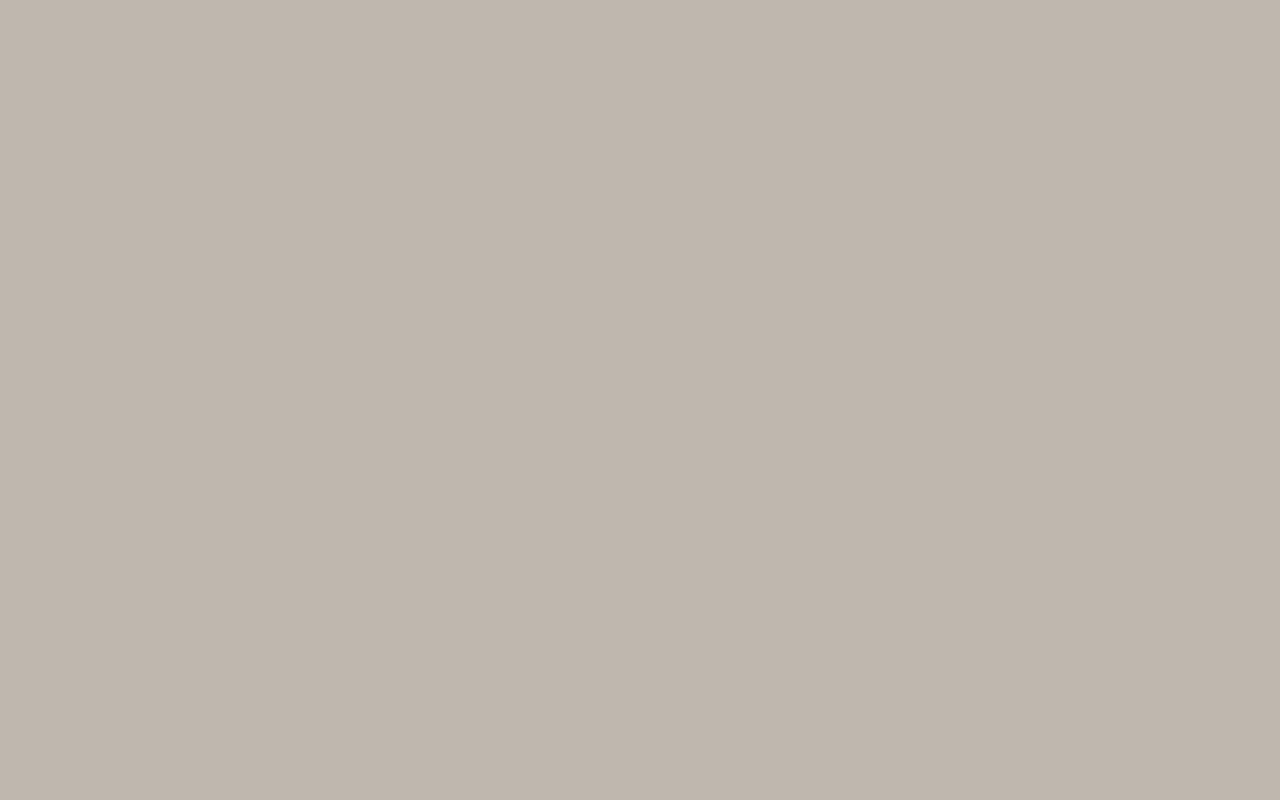
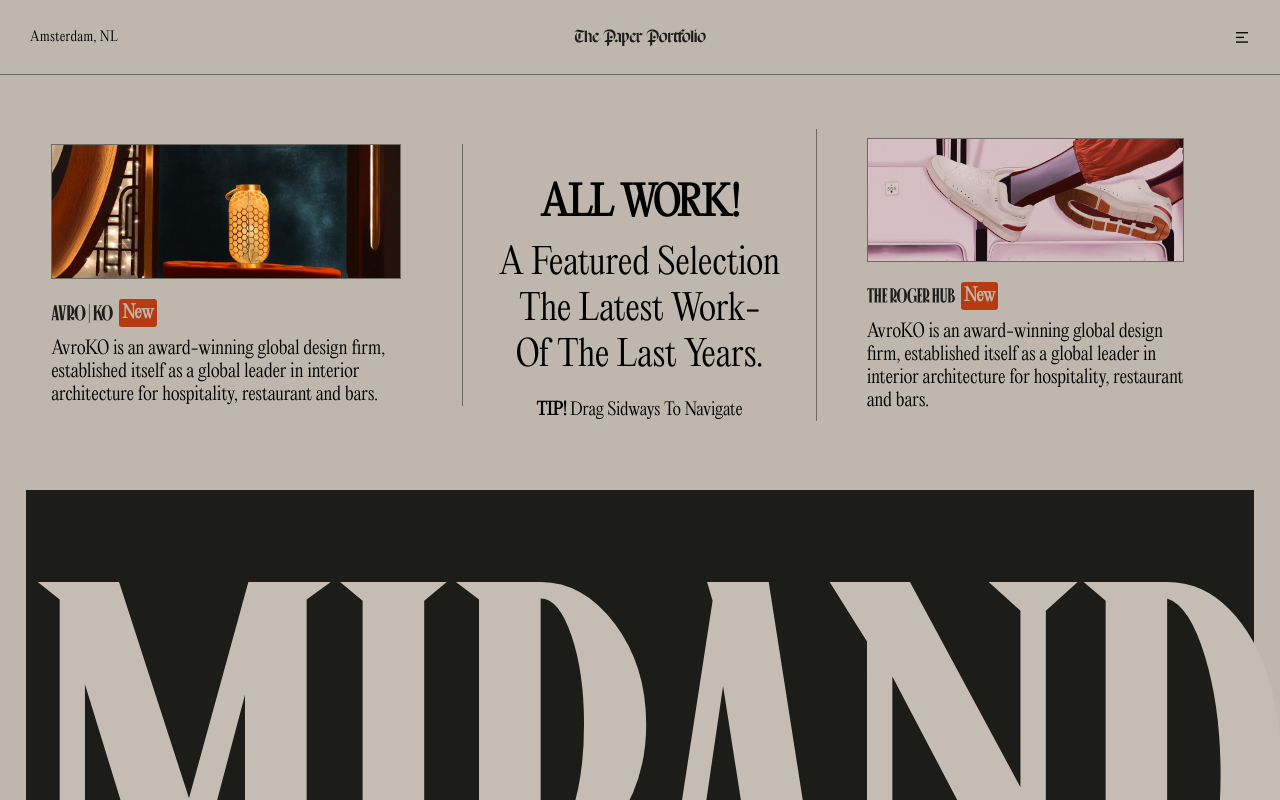
Before and after one commit to Website-Clone-Practice/Niccmirandaclone, a plain HTML site: page index.html in a window 1280 px wide. Drawn offline with nearby package versions, Linux system fonts and the light colour scheme.

Commit message:
navbar and feature section added

```diff
--- a/index.html
+++ b/index.html
@@ -5,13 +5,65 @@
     <meta name="viewport" content="width=device-width, initial-scale=1.0">
     <title>Document</title>
     <link rel="stylesheet" href="style.css">
+    <link
+    href="https://cdn.jsdelivr.net/npm/remixicon@4.5.0/fonts/remixicon.css"
+    rel="stylesheet"
+/>
 </head>
 <body>
 
     <div id="main">
         <div id="page1">
 
+            <div id="navbar">
+                <h5>Amsterdam, NL</h5>
+                <img id="headerimg" src="./Resources/navbarlogo.svg" alt="" srcset="">
+                <i class="ri-menu-2-line"></i>
+            </div>
+
+            <div id="featuresec">
+                <div class="box" id="box1">
+                    <div id="imgdiv">
+                        <img id="featureimg" src="./Resources/feature1img.jpeg" alt="" srcset="">
+                    </div>
+                    <h3>
+
+                        <img id="featuretitle" src="./Resources/feature1heading.svg" alt="" srcset=""> <span id="new">New</span>
+                    </h3>
+                    <p id="featuredes">AvroKO is an award-winning global design firm, established itself as a global leader in interior architecture for hospitality, restaurant and bars. </p>
+
+                </div>
+
+
+
+                <div class="box" id="box2">
+                    <h2>All Work!</h2>
+                    <h3>A featured Selection <br> the latest work-<br> of the last years. </h3>
+                    <p><Span>Tip!  </Span> Drag Sidways To Navigate</p>
+                </div>
+
+                <div class="box" id="box3">
+                    <div id="imgdiv">
+                        <img id="featureimg" src="./Resources/feature2img.jpeg" alt="" srcset="">
+                    </div>
+                    <h3 id="imgtitlenew">
+                        <img id="featuretitle" src="./Resources/rogerhub.svg" alt="" srcset=""> <span id="new">New</span>
+                    </h3>
+                    <p>AvroKO is an award-winning global design firm, established itself as a global leader in interior architecture for hospitality, restaurant and bars. </p>
+
+                </div>
+
+
+
+             </div>
+
+            <h1 id="mirandasec">MIRANDA</h1>
+
         </div>
+
+
+
+
     </div>
 
 
--- a/style.css
+++ b/style.css
@@ -1,3 +1,14 @@
+@font-face {
+    font-family: Editorial New Light;
+    src: url(./Fonts/5f242a694256f02b944d5767_EditorialNew-Light.ttf);
+}
+
+
+@font-face {
+    font-family: Canopee;
+    src: url(./Fonts/616fd1dd00cf6c70f978fc69_Canopee.ttf);
+}
+
 * {
     margin: 0;
     padding: 0;
@@ -7,10 +18,251 @@
 html, body {
     width: 100%;
     height: 100%;
+    font-family: Editorial New,sans-serif;
+    font-weight: 300;
+
 }
 
 #page1 {
+    min-height: 100vh;
     width: 100vw;
     background-color: #BFB7AE;
     height: 100vh;
+    position: relative;
+    overflow-x: hidden;
 }
+
+#navbar {
+    z-index: 1000;
+   position: sticky;
+   top: 0;
+   left: 0;
+   background-color: #BFB7AE;
+    height: 75px;
+    width: 100%;
+    display: flex;
+    align-items: center;
+    justify-content: space-between;
+    padding: 0 30px;
+    border-bottom: 1px solid rgba(29, 29, 27, .5);
+}
+
+#navbar  h5 {
+    font-family:Editorial New Light ;
+    font-weight: 500;
+    width: 30%;
+    letter-spacing: 0.3px;
+}
+
+#headerimg {
+   height: 27%;
+
+}
+
+#navbar i {
+    width: 30%;
+    text-align: right;
+
+}
+
+
+/*  */
+
+#featuresec {
+    height: 50vh;
+    align-items: center;
+    justify-content: center;
+    display: flex;
+    padding: 3vh 4vw;
+
+}
+
+
+#box1 {
+    /* background-color: red; */
+    width: 35%;
+    border: none;
+    border-right: 1px solid rgba(29, 29, 27, .5);
+}
+
+
+#box1 #imgdiv {
+    height: 70%;
+    width: 85%;
+    overflow: hidden;
+}
+
+
+#box1 #imgdiv img {
+    margin-bottom: 2vh;
+    height: 100%;
+    width: 100%;
+    object-fit: cover;
+    border:  1.5px solid rgba(29, 29, 27, .5);
+}
+
+#imgdiv:hover img{
+    scale: 1.1;
+    transition: all ease 0.5s;
+}
+
+#box1 h3 {
+    display: flex;
+    align-items: center;
+    margin-bottom: 10px;
+}
+
+#box1 h3 #featuretitle {
+    width:15%;
+    border:none;
+
+}
+
+#box1 #new {
+    color:#BFB7AE;
+    margin-left: 0.5vw;
+    padding: 3px;
+    border-radius: 3px;
+    font-size: 2.2vh;
+    background-color: #B63B12;
+    font-family: Editorial New Light;
+}
+
+#box1 p{
+    font-family:Editorial New Light ;
+    font-weight: 100;
+    font-size: 18px;
+    width: 90%;
+}
+
+
+#box2 {
+    text-align: center;
+    display: flex;
+    flex-direction: column;
+    align-items: center;
+    width: 30%;
+    border: none;
+    border-right: 1px solid rgba(29, 29, 27, .5);
+}
+
+#box2 h2 {
+    padding: 50px 11px 11px;
+    text-transform: uppercase;
+    letter-spacing: -1px;
+    font-size: 40px;
+    font-family:Editorial New Light; ;
+    font-weight: 900;
+}
+
+#box2 h3 {
+    font-size: 35px;
+    text-transform: capitalize;
+    font-family:Editorial New Light; ;
+    font-weight:100;
+}
+
+#box2 p {
+    margin-top: 20px;
+    font-family: Editorial New Light;
+    font-size:17px;
+}
+
+#box2 p span {
+   font-weight: 900;
+   text-transform: uppercase;
+}
+
+
+
+
+
+
+
+
+
+
+
+#box3 {
+    width: 35%;
+    border: none;
+    padding: 0px 10px 0px 50px;
+
+}
+
+#box3 #imgdiv {
+    height: 70%;
+    width: 90%;
+    overflow: hidden;
+}
+
+
+#box3 #imgdiv img {
+    margin-bottom: 2vh;
+    height: 100%;
+    width: 100%;
+    object-fit: cover;
+    border:  1.5px solid rgba(29, 29, 27, .5);
+}
+
+#imgdiv:hover img{
+    scale: 1.1;
+    transition: all ease 0.5s;
+    border:  1.5px solid rgba(29, 29, 27, .5);
+}
+
+#box3 h3 {
+    display: flex;
+    align-items: center;
+    margin-bottom: 10px;
+}
+
+#box3 h3 #featuretitle {
+    width:15%;
+    border:none;
+
+}
+
+
+#box3 h3 #featuretitle {
+    width:25%;
+    border:none;
+
+
+}
+
+
+#box3 #new {
+    color:#BFB7AE;
+    margin-left: 0.5vw;
+
+    padding: 3px;
+    border-radius: 3px;
+    font-size: 2.2vh;
+    background-color: #B63B12;
+    font-family: Editorial New Light;
+}
+#box3 p{
+    font-family:Editorial New Light ;
+    font-weight: 100;
+    font-size: 18px;
+    width: 90%;
+}
+
+
+
+
+#page1 #mirandasec {
+    margin-top: 15px;
+    background-color: #1C1C19;
+    color: #C5BDB3;
+    font-size: 550px;
+    font-weight: 100;
+    font-family: canopee;
+    width: 96%;
+    margin-left: 2%;
+    letter-spacing: -15px;
+
+
+
+}
```
Also changed, not shown: Fonts/5f242a694256f02b944d5767_EditorialNew-Light.ttf (added), Fonts/5f242a694256f02b944d5767_EditorialNew-Light.woff2 (deleted), Fonts/5f242a69b1577e63266b4d72_DomaineDispCondMedium.ttf (added), Fonts/5f242a69b1577e63266b4d72_DomaineDispCondMedium.woff2 (deleted), Fonts/616fd1dd00cf6c70f978fc69_Canopee.ttf (added), Fonts/616fd1dd00cf6c70f978fc69_Canopee.woff2 (deleted), Resources/feature1heading.svg (added), Resources/feature1img.jpeg (added), Resources/feature2img.jpeg (added), Resources/rogerhub.svg (added), Resources/wow.svg (added).
